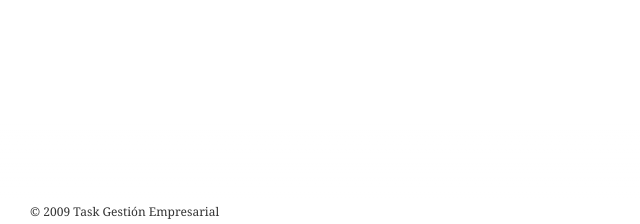
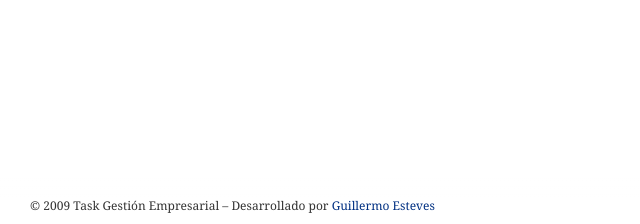
Before and after one commit to gesteves/taskgestion, a Python web app: template templates/base.html in a window 1280 px wide. Shown: the part 576-800 px from the top of the page, without its empty margins (0-640 px from the left). Run offline with Jinja, Linux system fonts and the light colour scheme; the template is opened without the code that fills it, so the values that code supplies are empty; some libraries are stand-ins or nearby versions.

Commit message:
Modified the footer

```diff
--- a/static/css/main.css
+++ b/static/css/main.css
@@ -84,12 +84,19 @@ nav.main a:hover, nav.main a:active{
 	text-decoration:none;
 	color:#fff;
 	background:#003082;
+	text-shadow:0 2px 2px #000;
 }
 
 #content {
 	width:600px;
 	float:left;
 	margin-left:390px;
+}
+
+p {
+	font-size:16px;
+	line-height:1.5;
+	margin:1.5em 0;
 }
 
 section {
@@ -113,12 +120,13 @@ a:hover, a:active {
 
 footer {
 	width:100%;
-	height:100px;
+	height:48px;
 	position:fixed;
 	display:block;
 	bottom:0;
 	left:0;
-	background:-webkit-gradient(linear, left top, left 76, from(rgba(255,255,255,0)), to(rgba(255,255,255,1)));
+	background:#fff;
+	background:-webkit-gradient(linear, left top, left 50%, from(rgba(255,255,255,0)), to(rgba(255,255,255,1)));
 }
 
 footer p {
@@ -126,8 +134,8 @@ footer p {
 	left:30px;
 	bottom:0;
 	font-size:12px;
-	line-height:2em;
-	background:#fff;
+	line-height:1;
+	margin:1em 0;
 }
 
 h2 {
--- a/templates/base.html
+++ b/templates/base.html
@@ -17,7 +17,7 @@
 
 
 	<footer>
-	<p>&copy; 2009 Task Gestión Empresarial</p>
+	<p>&copy; 2009 Task Gestión Empresarial &ndash; Desarrollado por <a href="http://www.gesteves.com">Guillermo Esteves</a></p>
 	</footer>
 	<script type="text/javascript">
 	var gaJsHost = (("https:" == document.location.protocol) ? "https://ssl." : "http://www.");
```
